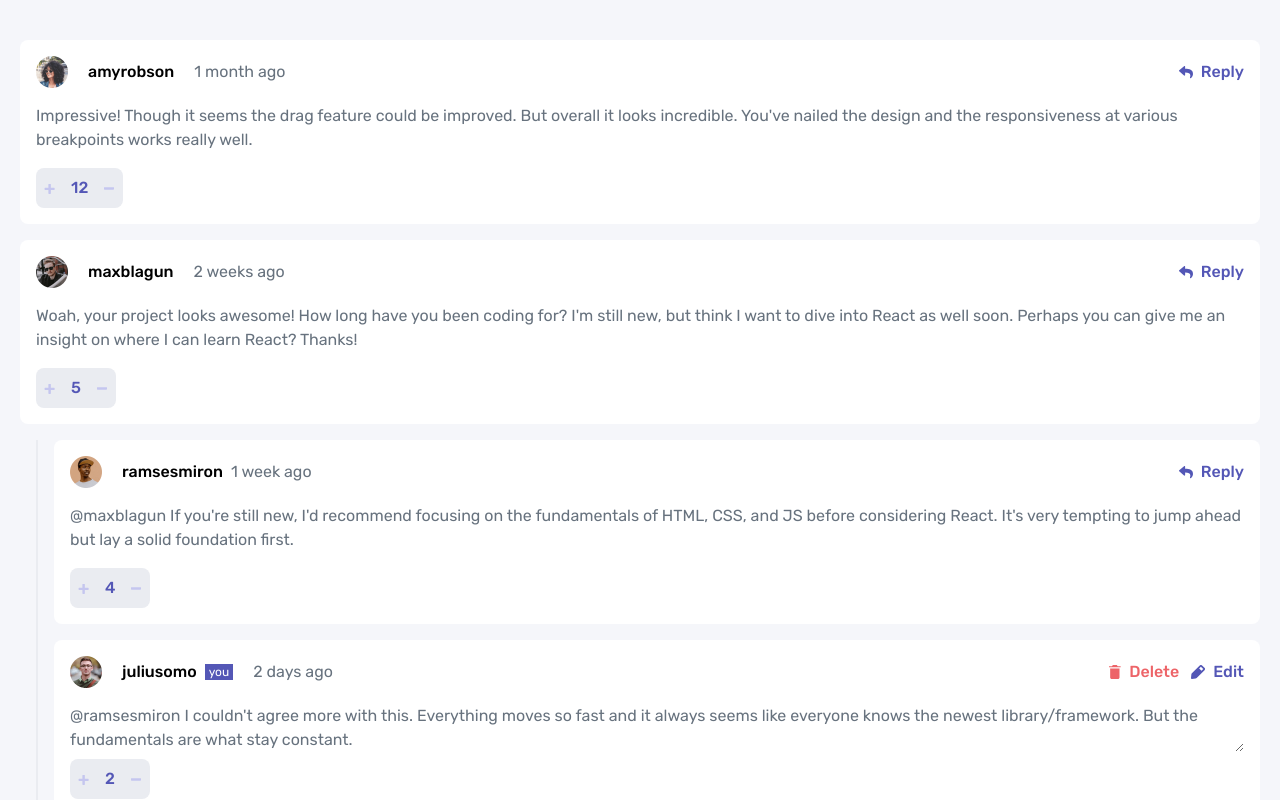
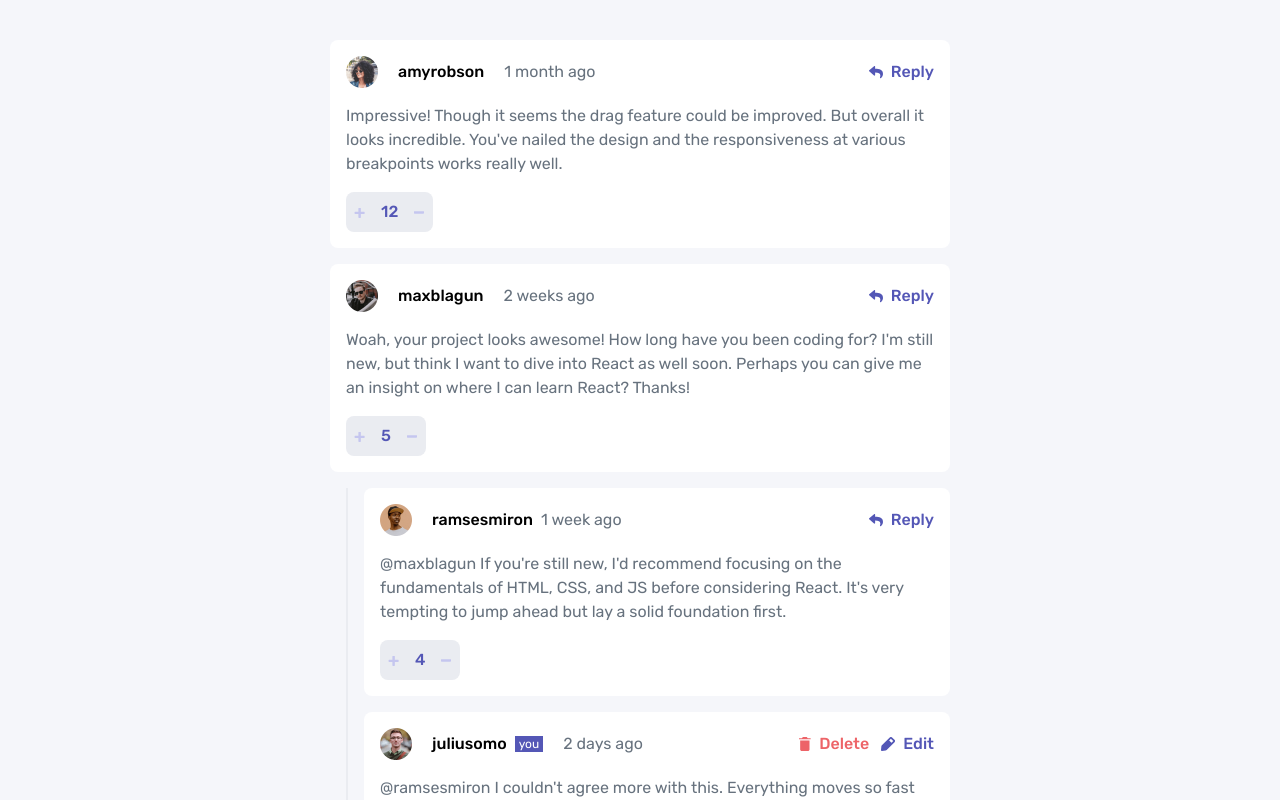
Before and after one commit to atikahnaz/interactive-comments-section-main, a React (Vite) app: page / in a window 1280 px wide. Shown: the top 800 px of the page. Built offline with nearby package versions, Linux system fonts and the light colour scheme.

Commit message:
app center

```diff
--- a/src/App.jsx
+++ b/src/App.jsx
@@ -96,7 +96,7 @@ function App() {
   }, [Data]);
   return (
     <>
-      <div className=" font-feRubik">
+      <div className="font-feRubik md:w-1/2 mx-auto">
         <CommentsBox
           Data={Data}
           addReply={addReply}
```
